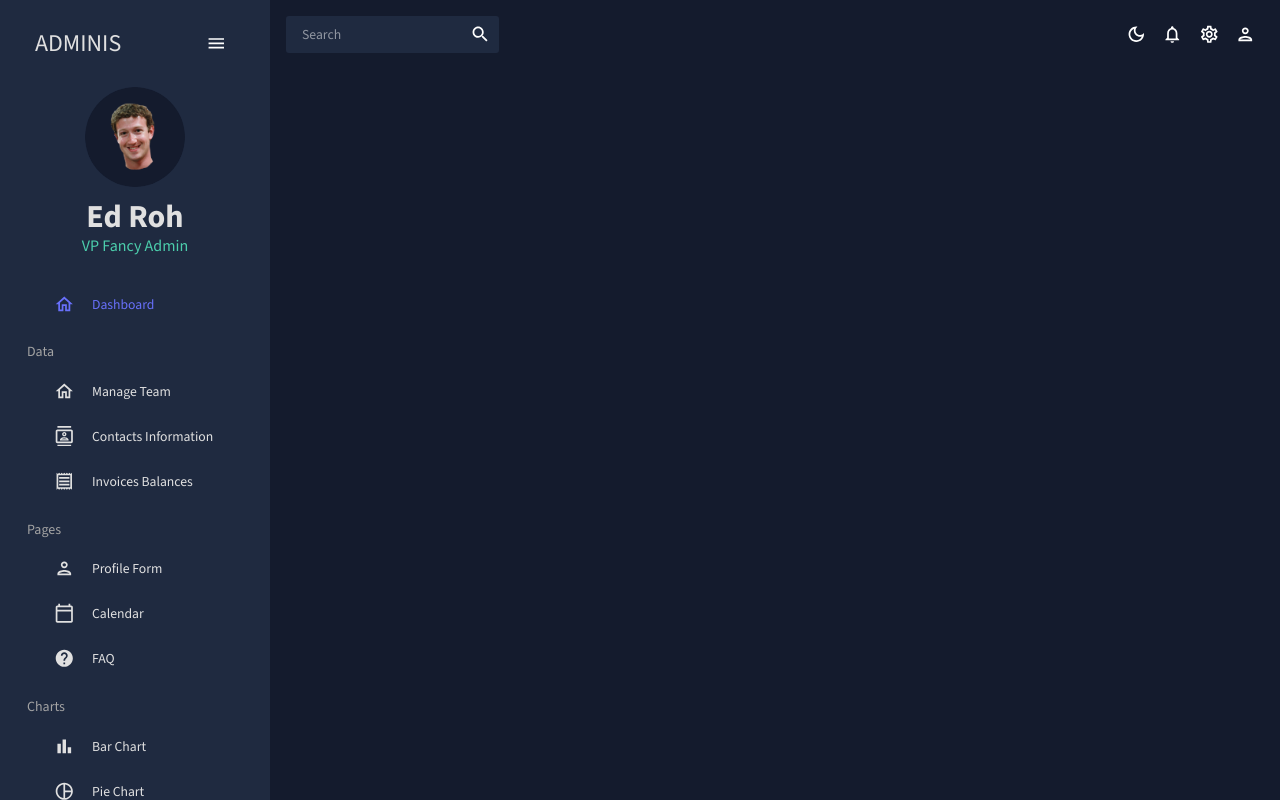
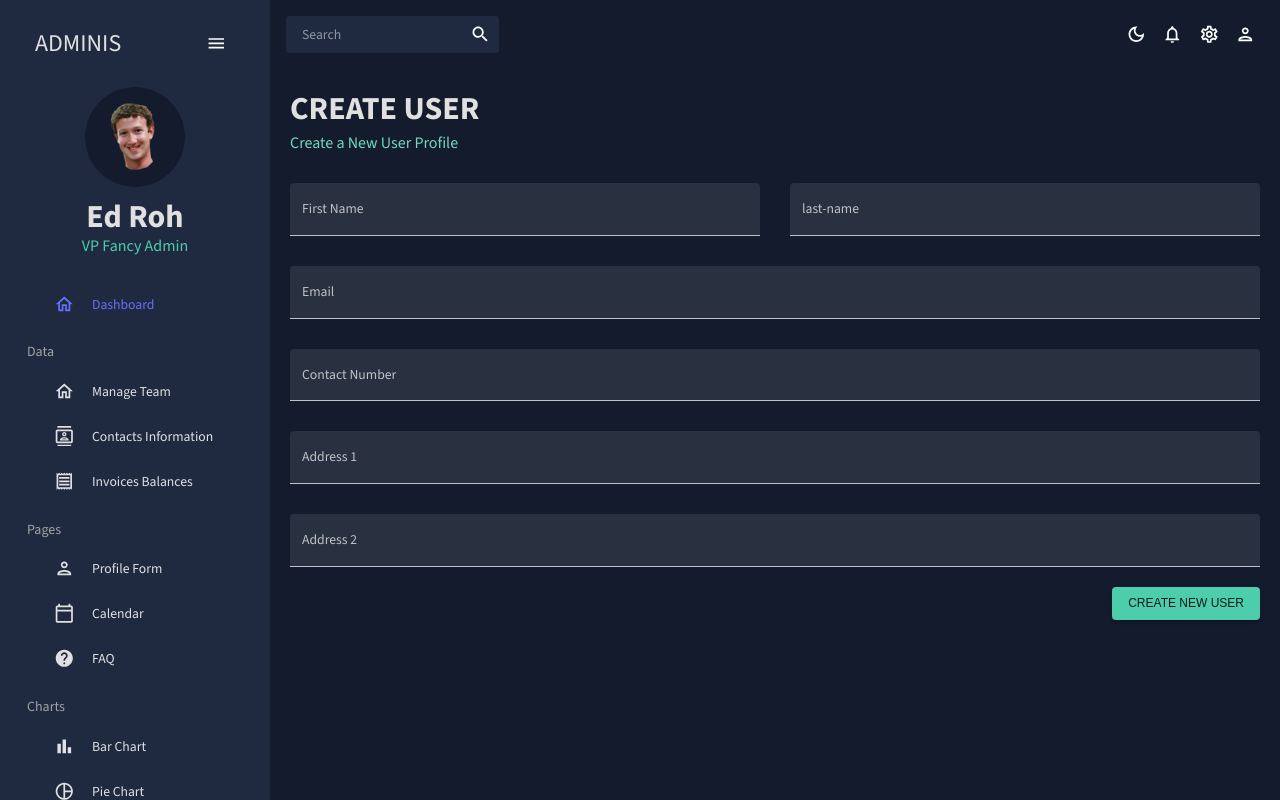
Before and after one commit to lucksmith-wd/react-dashboard, a React (Vite) app: page /form in a window 1280 px wide. Built offline with nearby package versions, Linux system fonts and the light colour scheme.

Commit message:
Finish form section

```diff
--- a/src/App.jsx
+++ b/src/App.jsx
@@ -9,7 +9,7 @@
 import Invoices from "./scenes/invoices";
 import Contacts from "./scenes/contacts";
 // import Bar from "./scenes/bar";
-// import Form from "./scenes/form";
+import Form from "./scenes/form";
 // import Line from "./scenes/line";
 // import Pie from "./scenes/pie";
 // import FAQ from "./scenes/faq";
@@ -32,7 +32,7 @@
               <Route path="/team" element={<Team />} />
               <Route path="/contacts" element={<Contacts />} />
               <Route path="/invoices" element={<Invoices />} />
-              {/* <Route path="/form" element={<Form />} /> */}
+              <Route path="/form" element={<Form />} />
               {/* <Route path="/bar" element={<Bar />} /> */}
               {/* <Route path="/pie" element={<Pie />} /> */}
               {/* <Route path="/line" element={<Line />} /> */}
--- /dev/null
+++ b/src/scenes/form/index.jsx
@@ -0,0 +1,166 @@
+import { Box, Button, TextField } from "@mui/material";
+import { Formik } from "formik";
+import * as yup from "yup";
+import useMediaQuery from "@mui/material/useMediaQuery";
+import Header from "../../components/Header";
+
+const initialValues = {
+  firstName: "",
+  lastName: "",
+  email: "",
+  contact: "",
+  address1: "",
+  address2: "",
+};
+
+const phoneRegExp =
+  /^((\+[1-9]{1,4}[ -]?)|(\([0-9]{2,3}\)[ -]?)|([0-9]{2,4})[ -]?)*?[0-9]{3,4}[ -]?[0-9]{3,4}$/;
+
+const userSchema = yup.object().shape({
+  firstName: yup.string().required("required"),
+  lastName: yup.string().required("required"),
+  email: yup.string().email("invalid email").required("required"),
+  contact: yup
+    .string()
+    .matches(phoneRegExp, "Phone number is not valid")
+    .required("required"),
+  address1: yup.string().required("required"),
+  address2: yup.string().required("required"),
+});
+
+const Form = () => {
+  const isNonMobile = useMediaQuery("(min-width:600px)");
+
+  const handleFormSubmit = (values) => {
+    console.log(values);
+  };
+
+  return (
+    <Box m="20px">
+      <Header title="CREATE USER" subtitle="Create a New User Profile" />
+      <Formik
+        onSubmit={handleFormSubmit}
+        initialValues={initialValues}
+        validationSchema={userSchema}
+      >
+        {({
+          values,
+          errors,
+          touched,
+          handleBlur,
+          handleChange,
+          handleSubmit,
+        }) => (
+          <form onSubmit={handleSubmit}>
+            <Box
+              display="grid"
+              gap="30px"
+              gridTemplateColumns={"repeat(4, minmax(0, 1fr))"}
+              sx={{
+                "& > div": { gridColumn: isNonMobile ? undefined : "span 4" },
+              }}
+            >
+              <TextField
+                fullWidth
+                variant="filled"
+                type="text"
+                label="First Name"
+                onBlur={handleBlur}
+                onChange={handleChange}
+                value={values.firstName}
+                name="firstName"
+                error={!!touched.firstName && !!errors.firstName}
+                helperText={touched.firstName && errors.firstName}
+                sx={{
+                  gridColumn: "span 2",
+                }}
+              />
+              <TextField
+                fullWidth
+                variant="filled"
+                type="text"
+                label="last-name"
+                onBlur={handleBlur}
+                onChange={handleChange}
+                value={values.lastName}
+                name="lastName"
+                error={!!touched.lastName && !!errors.lastName}
+                helperText={touched.lastName && errors.lastName}
+                sx={{
+                  gridColumn: "span 2",
+                }}
+              />
+              <TextField
+                fullWidth
+                variant="filled"
+                type="text"
+                label="Email"
+                onBlur={handleBlur}
+                onChange={handleChange}
+                value={values.email}
+                name="email"
+                error={!!touched.email && !!errors.email}
+                helperText={touched.email && errors.email}
+                sx={{
+                  gridColumn: "span 4",
+                }}
+              />
+              <TextField
+                fullWidth
+                variant="filled"
+                type="text"
+                label="Contact Number"
+                onBlur={handleBlur}
+                onChange={handleChange}
+                value={values.contact}
+                name="contact"
+                error={!!touched.contact && !!errors.contact}
+                helperText={touched.contact && errors.contact}
+                sx={{
+                  gridColumn: "span 4",
+                }}
+              />
+              <TextField
+                fullWidth
+                variant="filled"
+                type="text"
+                label="Address 1"
+                onBlur={handleBlur}
+                onChange={handleChange}
+                value={values.address1}
+                name="address1"
+                error={!!touched.address1 && !!errors.address1}
+                helperText={touched.address1 && errors.address1}
+                sx={{
+                  gridColumn: "span 4",
+                }}
+              />
+              <TextField
+                fullWidth
+                variant="filled"
+                type="text"
+                label="Address 2"
+                onBlur={handleBlur}
+                onChange={handleChange}
+                value={values.address2}
+                name="address2"
+                error={!!touched.address2 && !!errors.address2}
+                helperText={touched.address2 && errors.address2}
+                sx={{
+                  gridColumn: "span 4",
+                }}
+              />
+            </Box>
+            <Box display="flex" justifyContent="end" mt="20px">
+              <Button type="submit" color="secondary" variant="contained">
+                Create New User
+              </Button>
+            </Box>
+          </form>
+        )}
+      </Formik>
+    </Box>
+  );
+};
+
+export default Form;
```
